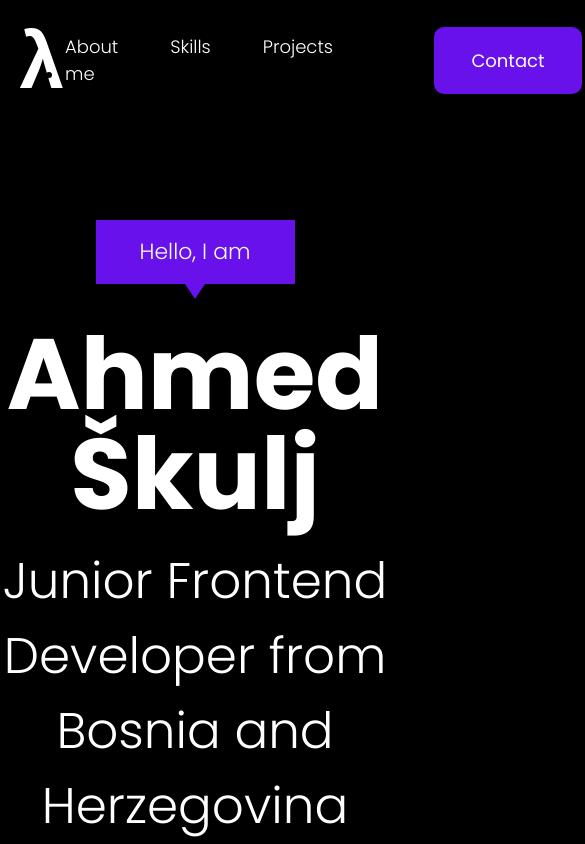
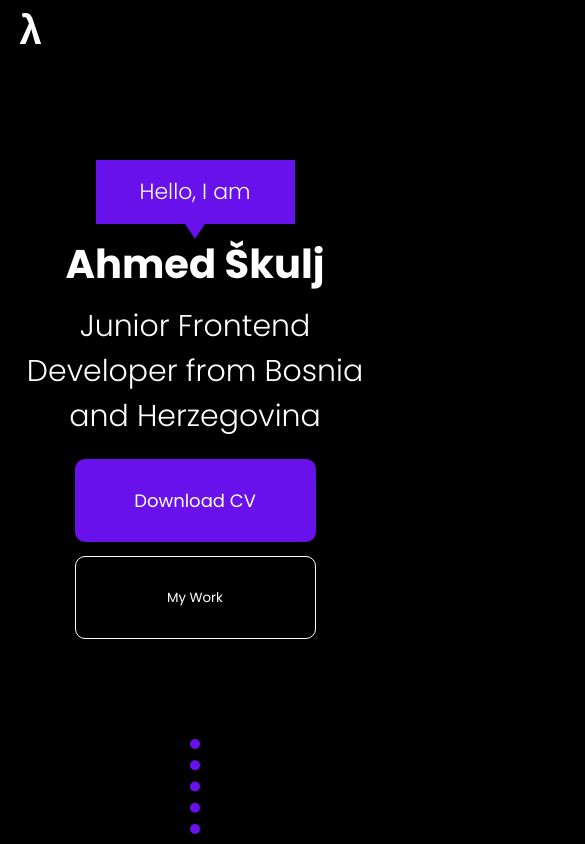
Before and after one commit to ahmedskulj00/portfolio_2.0, a Next.js app: page / in a window 390 px wide. Shown: the top 844 px of the page, 585 px wide, since content can reach past the window. Built offline with nearby package versions, Linux system fonts and the light colour scheme.

Commit message:
Started working on responsiveness.

```diff
--- a/styles/Hero.module.css
+++ b/styles/Hero.module.css
@@ -52,18 +52,6 @@
   justify-content: space-between;
 }
 
-/* ----------------------------------------------
- * Generated by Animista on 2022-4-6 9:58:51
- * Licensed under FreeBSD License.
- * See http://animista.net/license for more info.
- * w: http://animista.net, t: @cssanimista
- * ---------------------------------------------- */
-
-/**
- * ----------------------------------------
- * animation text-focus-in
- * ----------------------------------------
- */
 @-webkit-keyframes text-focus-in {
   0% {
     -webkit-filter: blur(12px);
@@ -88,3 +76,34 @@
     opacity: 1;
   }
 }
+
+@media (max-width: 450px) {
+  .container {
+    width: 100vw;
+  }
+  .inner_container {
+    width: 90%;
+    margin: 0 auto;
+  }
+  .greeting_container {
+    padding-bottom: 20px;
+  }
+  .name {
+    font-size: 40px;
+    line-height: 40px;
+  }
+  .short_description {
+    font-size: 30px;
+  }
+  .button_container {
+    margin-top: 20px;
+    justify-content: space-between;
+    height: 180px;
+  }
+  .button_inner_container {
+    width: 100%;
+    display: flex;
+    flex-direction: column;
+    align-items: center;
+  }
+}
--- a/styles/Navbar.module.css
+++ b/styles/Navbar.module.css
@@ -45,3 +45,12 @@
 .links li button:hover {
   border-bottom: 1px solid #fff;
 }
+
+@media (max-width: 450px) {
+  .logo {
+    font-size: 40px;
+  }
+  .link_container {
+    display: none;
+  }
+}
--- a/styles/globals.css
+++ b/styles/globals.css
@@ -11,3 +11,9 @@ body {
   background-color: #000;
   overflow-x: hidden;
 }
+
+@media (max-width: 450px) {
+  html {
+    overflow-x: hidden;
+  }
+}
```
